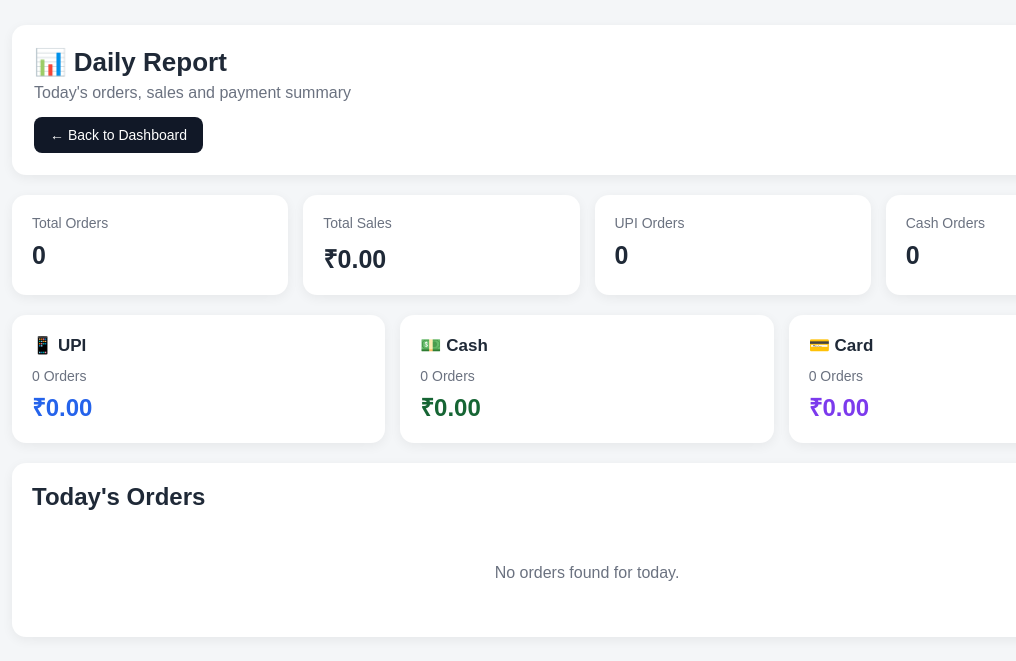
After one commit to mohammadfaizan7844-design/restaurant-order-system, a Flask app: template templates/admin/daily_report.html in a window 1280 px wide. The commit adds this page. Shown: the top 661 px of the page, without its empty margins (53-1069 px from the left). Run offline with Flask 3, Linux system fonts and the light colour scheme; the template is opened without the code that fills it, so the values that code supplies are empty.

Commit message:
Add daily sales report

```diff
--- a/app.py
+++ b/app.py
@@ -1976,6 +1976,139 @@ def admin_orders():
         orders=orders
     )
 # =========================
+# DAILY REPORT
+# =========================
+
+@app.route("/admin/daily-report")
+def daily_report():
+
+    if not admin_required():
+        return redirect(url_for("login"))
+
+    restaurant_id = session["restaurant_id"]
+
+    # Today's order + payment summary
+    summary = db.session.execute(
+        db.text("""
+            SELECT
+                COUNT(DISTINCT o.id) AS total_orders,
+
+                COALESCE(SUM(
+                    CASE
+                        WHEN p.status = 'PAID'
+                        THEN p.amount
+                        ELSE 0
+                    END
+                ), 0) AS total_sales,
+
+                COUNT(
+                    CASE
+                        WHEN p.payment_method = 'UPI'
+                        AND p.status = 'PAID'
+                        THEN 1
+                    END
+                ) AS upi_orders,
+
+                COALESCE(SUM(
+                    CASE
+                        WHEN p.payment_method = 'UPI'
+                        AND p.status = 'PAID'
+                        THEN p.amount
+                        ELSE 0
+                    END
+                ), 0) AS upi_amount,
+
+                COUNT(
+                    CASE
+                        WHEN p.payment_method = 'CASH'
+                        AND p.status = 'PAID'
+                        THEN 1
+                    END
+                ) AS cash_orders,
+
+                COALESCE(SUM(
+                    CASE
+                        WHEN p.payment_method = 'CASH'
+                        AND p.status = 'PAID'
+                        THEN p.amount
+                        ELSE 0
+                    END
+                ), 0) AS cash_amount,
+
+                COUNT(
+                    CASE
+                        WHEN p.payment_method = 'CARD'
+                        AND p.status = 'PAID'
+                        THEN 1
+                    END
+                ) AS card_orders,
+
+                COALESCE(SUM(
+                    CASE
+                        WHEN p.payment_method = 'CARD'
+                        AND p.status = 'PAID'
+                        THEN p.amount
+                        ELSE 0
+                    END
+                ), 0) AS card_amount
+
+            FROM orders o
+
+            LEFT JOIN payments p
+                ON p.order_id = o.id
+
+            WHERE o.restaurant_id = :restaurant_id
+            AND DATE(o.created_at) = CURDATE()
+        """),
+        {
+            "restaurant_id": restaurant_id
+        }
+    ).mappings().first()
+
+
+    # Today's order details
+    orders = db.session.execute(
+        db.text("""
+            SELECT
+                o.id,
+                o.order_number,
+                o.total_amount,
+                o.status,
+                o.created_at,
+                ct.table_number,
+                s.name AS section_name,
+                p.payment_method,
+                p.status AS payment_status,
+                p.amount AS payment_amount
+
+            FROM orders o
+
+            JOIN cafe_tables ct
+                ON o.table_id = ct.id
+
+            LEFT JOIN sections s
+                ON ct.section_id = s.id
+
+            LEFT JOIN payments p
+                ON p.order_id = o.id
+
+            WHERE o.restaurant_id = :restaurant_id
+            AND DATE(o.created_at) = CURDATE()
+
+            ORDER BY o.created_at DESC
+        """),
+        {
+            "restaurant_id": restaurant_id
+        }
+    ).mappings().all()
+
+
+    return render_template(
+        "admin/daily_report.html",
+        summary=summary,
+        orders=orders
+    )
+# =========================
 # COMBINE SELECTED ORDERS
 # =========================
 
--- /dev/null
+++ b/templates/admin/daily_report.html
@@ -0,0 +1,449 @@
+<!DOCTYPE html>
+<html lang="en">
+<head>
+    <meta charset="UTF-8">
+    <meta name="viewport" content="width=device-width, initial-scale=1.0">
+
+    <title>Daily Report</title>
+
+    <style>
+        * {
+            box-sizing: border-box;
+        }
+
+        body {
+            margin: 0;
+            font-family: Arial, sans-serif;
+            background: #f4f6f8;
+            color: #1f2937;
+        }
+
+        .container {
+            max-width: 1200px;
+            margin: auto;
+            padding: 25px;
+        }
+
+        .header {
+            background: white;
+            padding: 22px;
+            border-radius: 14px;
+            margin-bottom: 20px;
+            box-shadow: 0 3px 12px rgba(0,0,0,0.06);
+        }
+
+        .header h1 {
+            margin: 0 0 6px;
+            font-size: 26px;
+        }
+
+        .header p {
+            margin: 0;
+            color: #6b7280;
+        }
+
+        .back-btn {
+            display: inline-block;
+            margin-top: 15px;
+            text-decoration: none;
+            background: #111827;
+            color: white;
+            padding: 10px 16px;
+            border-radius: 8px;
+            font-size: 14px;
+        }
+
+        .summary-grid {
+            display: grid;
+            grid-template-columns: repeat(4, 1fr);
+            gap: 15px;
+            margin-bottom: 20px;
+        }
+
+        .card {
+            background: white;
+            padding: 20px;
+            border-radius: 14px;
+            box-shadow: 0 3px 12px rgba(0,0,0,0.06);
+        }
+
+        .card-title {
+            color: #6b7280;
+            font-size: 14px;
+            margin-bottom: 10px;
+        }
+
+        .card-value {
+            font-size: 25px;
+            font-weight: 700;
+        }
+
+        .payment-grid {
+            display: grid;
+            grid-template-columns: repeat(3, 1fr);
+            gap: 15px;
+            margin-bottom: 20px;
+        }
+
+        .payment-card {
+            background: white;
+            padding: 20px;
+            border-radius: 14px;
+            box-shadow: 0 3px 12px rgba(0,0,0,0.06);
+        }
+
+        .payment-card h3 {
+            margin: 0 0 12px;
+            font-size: 17px;
+        }
+
+        .payment-count {
+            font-size: 14px;
+            color: #6b7280;
+            margin-bottom: 6px;
+        }
+
+        .payment-amount {
+            font-size: 24px;
+            font-weight: 700;
+        }
+
+        .report-table {
+            background: white;
+            border-radius: 14px;
+            padding: 20px;
+            box-shadow: 0 3px 12px rgba(0,0,0,0.06);
+            overflow-x: auto;
+        }
+
+        .report-table h2 {
+            margin-top: 0;
+            margin-bottom: 18px;
+        }
+
+        table {
+            width: 100%;
+            border-collapse: collapse;
+            min-width: 800px;
+        }
+
+        th {
+            background: #f3f4f6;
+            text-align: left;
+            padding: 13px;
+            font-size: 13px;
+            color: #374151;
+        }
+
+        td {
+            padding: 13px;
+            border-bottom: 1px solid #e5e7eb;
+            font-size: 14px;
+        }
+
+        .status {
+            padding: 5px 9px;
+            border-radius: 6px;
+            font-size: 12px;
+            font-weight: 700;
+        }
+
+        .paid {
+            background: #dcfce7;
+            color: #166534;
+        }
+
+        .pending {
+            background: #fef3c7;
+            color: #92400e;
+        }
+
+        .cash {
+            color: #166534;
+            font-weight: 700;
+        }
+
+        .upi {
+            color: #2563eb;
+            font-weight: 700;
+        }
+
+        .card-payment {
+            color: #7c3aed;
+            font-weight: 700;
+        }
+
+        .empty {
+            text-align: center;
+            padding: 35px;
+            color: #6b7280;
+        }
+
+        @media (max-width: 900px) {
+
+            .summary-grid {
+                grid-template-columns: repeat(2, 1fr);
+            }
+
+            .payment-grid {
+                grid-template-columns: 1fr;
+            }
+        }
+
+        @media (max-width: 600px) {
+
+            .container {
+                padding: 12px;
+            }
+
+            .summary-grid {
+                grid-template-columns: 1fr;
+            }
+
+            .header h1 {
+                font-size: 22px;
+            }
+        }
+    </style>
+</head>
+
+<body>
+
+<div class="container">
+
+    <div class="header">
+
+        <h1>📊 Daily Report</h1>
+
+        <p>
+            Today's orders, sales and payment summary
+        </p>
+
+        <a href="{{ url_for('dashboard') }}" class="back-btn">
+            ← Back to Dashboard
+        </a>
+
+    </div>
+
+
+    <!-- MAIN SUMMARY -->
+
+    <div class="summary-grid">
+
+        <div class="card">
+
+            <div class="card-title">
+                Total Orders
+            </div>
+
+            <div class="card-value">
+                {{ summary.total_orders or 0 }}
+            </div>
+
+        </div>
+
+
+        <div class="card">
+
+            <div class="card-title">
+                Total Sales
+            </div>
+
+            <div class="card-value">
+                ₹{{ "%.2f"|format(summary.total_sales or 0) }}
+            </div>
+
+        </div>
+
+
+        <div class="card">
+
+            <div class="card-title">
+                UPI Orders
+            </div>
+
+            <div class="card-value">
+                {{ summary.upi_orders or 0 }}
+            </div>
+
+        </div>
+
+
+        <div class="card">
+
+            <div class="card-title">
+                Cash Orders
+            </div>
+
+            <div class="card-value">
+                {{ summary.cash_orders or 0 }}
+            </div>
+
+        </div>
+
+    </div>
+
+
+    <!-- PAYMENT SUMMARY -->
+
+    <div class="payment-grid">
+
+        <div class="payment-card">
+
+            <h3>📱 UPI</h3>
+
+            <div class="payment-count">
+                {{ summary.upi_orders or 0 }} Orders
+            </div>
+
+            <div class="payment-amount upi">
+                ₹{{ "%.2f"|format(summary.upi_amount or 0) }}
+            </div>
+
+        </div>
+
+
+        <div class="payment-card">
+
+            <h3>💵 Cash</h3>
+
+            <div class="payment-count">
+                {{ summary.cash_orders or 0 }} Orders
+            </div>
+
+            <div class="payment-amount cash">
+                ₹{{ "%.2f"|format(summary.cash_amount or 0) }}
+            </div>
+
+        </div>
+
+
+        <div class="payment-card">
+
+            <h3>💳 Card</h3>
+
+            <div class="payment-count">
+                {{ summary.card_orders or 0 }} Orders
+            </div>
+
+            <div class="payment-amount card-payment">
+                ₹{{ "%.2f"|format(summary.card_amount or 0) }}
+            </div>
+
+        </div>
+
+    </div>
+
+
+    <!-- ORDER DETAILS -->
+
+    <div class="report-table">
+
+        <h2>Today's Orders</h2>
+
+        {% if orders %}
+
+        <table>
+
+            <thead>
+
+                <tr>
+                    <th>Order</th>
+                    <th>Table</th>
+                    <th>Section</th>
+                    <th>Amount</th>
+                    <th>Payment</th>
+                    <th>Payment Status</th>
+                    <th>Time</th>
+                </tr>
+
+            </thead>
+
+            <tbody>
+
+                {% for order in orders %}
+
+                <tr>
+
+                    <td>
+                        <strong>#{{ order.order_number }}</strong>
+                    </td>
+
+                    <td>
+                        Table {{ order.table_number }}
+                    </td>
+
+                    <td>
+                        {{ order.section_name or '-' }}
+                    </td>
+
+                    <td>
+                        ₹{{ "%.2f"|format(order.total_amount or 0) }}
+                    </td>
+
+                    <td>
+
+                        {% if order.payment_method == 'UPI' %}
+
+                            <span class="upi">UPI</span>
+
+                        {% elif order.payment_method == 'CASH' %}
+
+                            <span class="cash">Cash</span>
+
+                        {% elif order.payment_method == 'CARD' %}
+
+                            <span class="card-payment">Card</span>
+
+                        {% else %}
+
+                            -
+
+                        {% endif %}
+
+                    </td>
+
+                    <td>
+
+                        {% if order.payment_status == 'PAID' %}
+
+                            <span class="status paid">
+                                PAID
+                            </span>
+
+                        {% else %}
+
+                            <span class="status pending">
+                                PENDING
+                            </span>
+
+                        {% endif %}
+
+                    </td>
+
+                    <td>
+                        {{ order.created_at.strftime('%I:%M %p') }}
+                    </td>
+
+                </tr>
+
+                {% endfor %}
+
+            </tbody>
+
+        </table>
+
+        {% else %}
+
+            <div class="empty">
+                No orders found for today.
+            </div>
+
+        {% endif %}
+
+    </div>
+
+</div>
+
+</body>
+</html>
```
Also changed, not shown: templates/admin/dashboard.html (+7 -1 lines), static/qr/restaurant_1_table_1.png.
